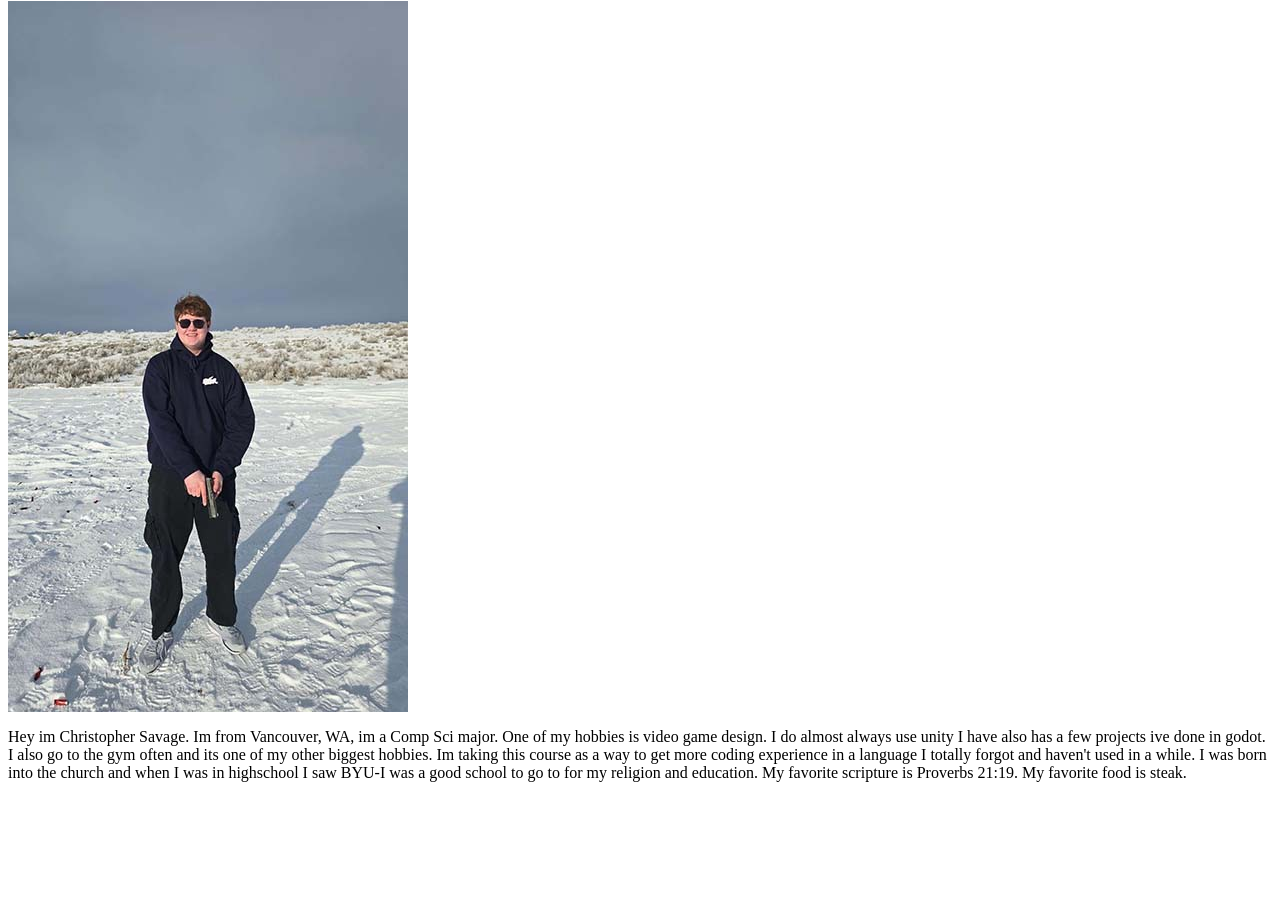
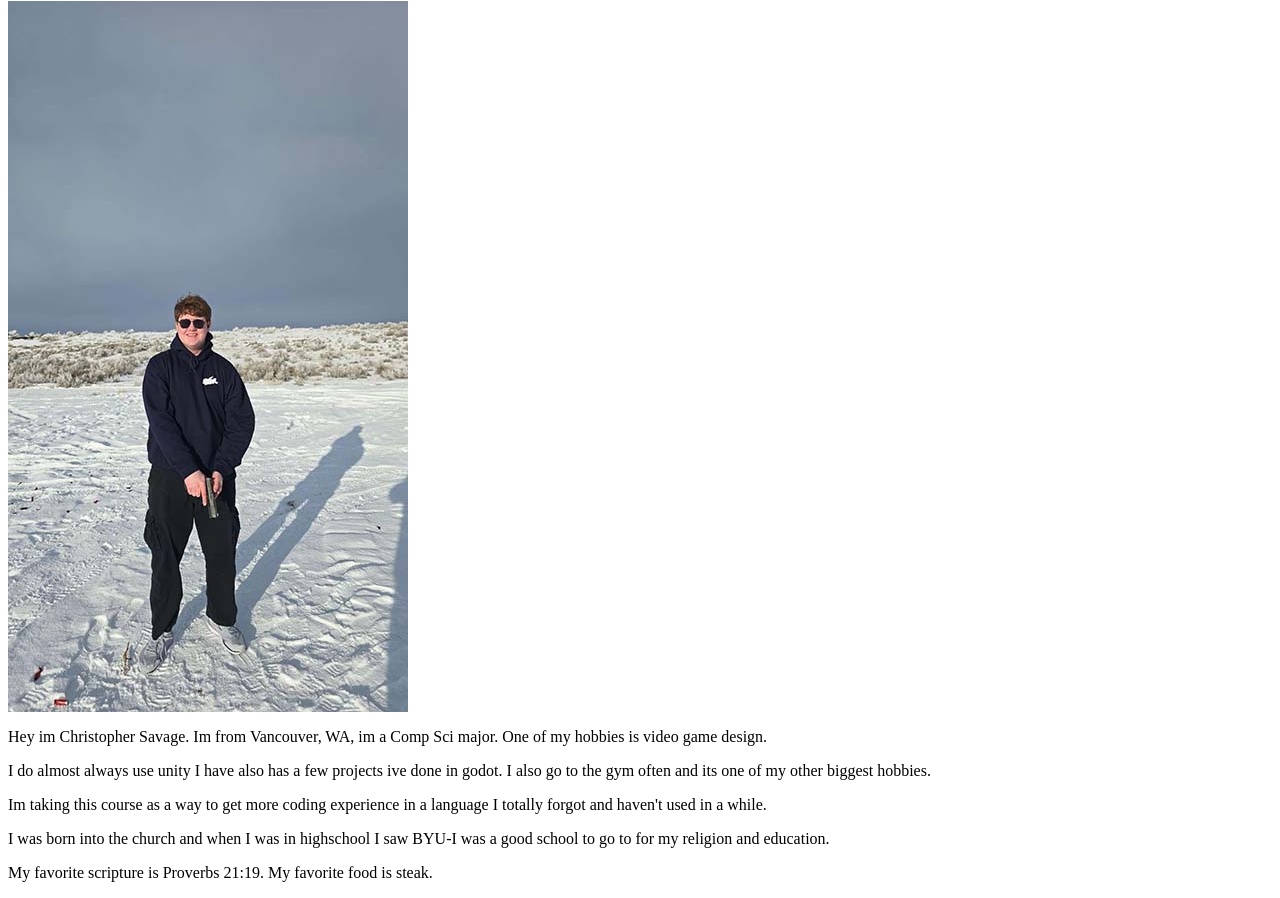
Before and after one commit to CS4V4GE/WDD130, a plain HTML site: page index.html in a window 1280 px wide. Shown: the part 105-1003 px from the top of the page. Before the commit the page ends 903 px from the top, so only its background shows below. Drawn offline with Linux system fonts and the light colour scheme.

Commit message:
Changed Paragraph

```diff
--- a/index.html
+++ b/index.html
@@ -11,11 +11,11 @@
 
 <img src="chris-savage.jpg" alt="photo of me">
 <body>
-    <p> Hey im Christopher Savage. Im from Vancouver, WA, im a Comp Sci major. One of my hobbies is video game design.
-    I do almost always use unity I have also has a few projects ive done in godot. I also go to the gym often and its one of my other biggest hobbies.
-    Im taking this course as a way to get more coding experience in a language I totally forgot and haven't used in a while.
-    I was born into the church and when I was in highschool I saw BYU-I was a good school to go to for my religion and education.
-    My favorite scripture is Proverbs 21:19. My favorite food is steak.
+    <p> Hey im Christopher Savage. Im from Vancouver, WA, im a Comp Sci major. One of my hobbies is video game design.</p>
+    <p>I do almost always use unity I have also has a few projects ive done in godot. I also go to the gym often and its one of my other biggest hobbies.</p>
+    <p>Im taking this course as a way to get more coding experience in a language I totally forgot and haven't used in a while.</p>
+    <p>I was born into the church and when I was in highschool I saw BYU-I was a good school to go to for my religion and education.
+    <p>My favorite scripture is Proverbs 21:19. My favorite food is steak.</p>
 
 
     </p>
```
